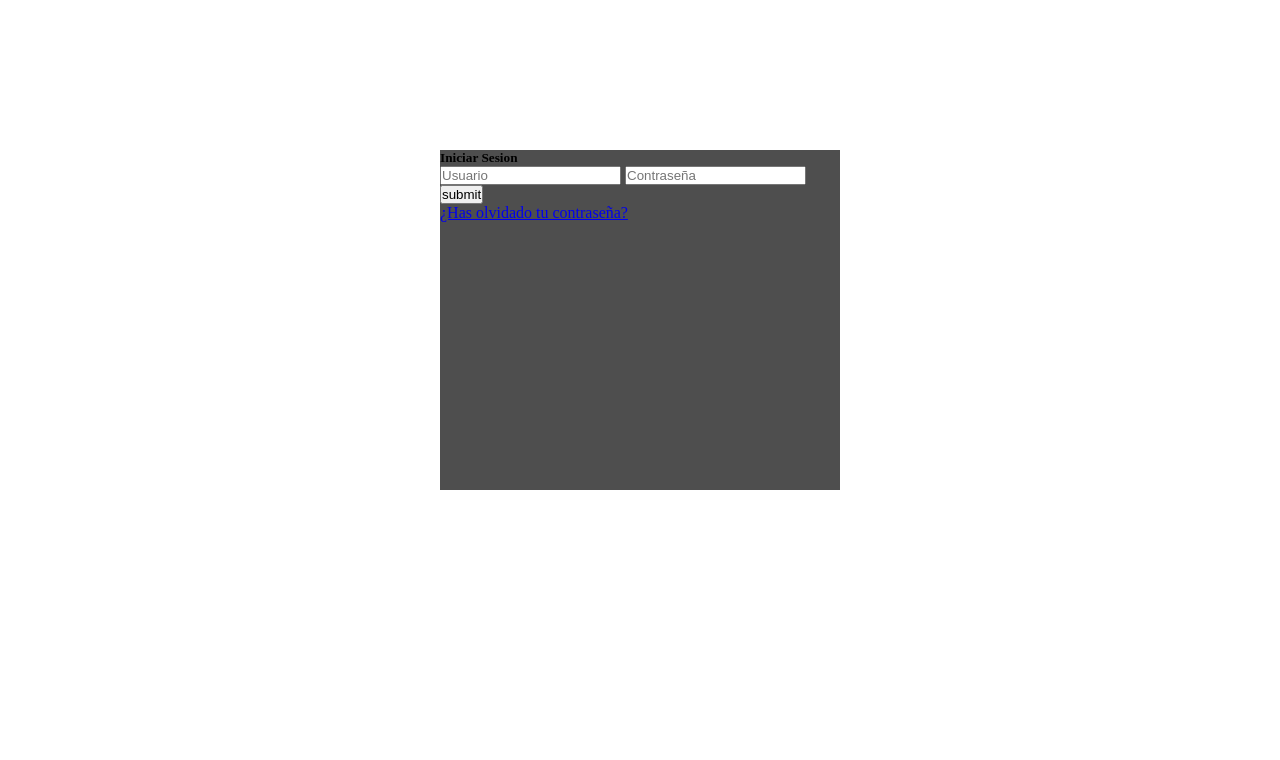
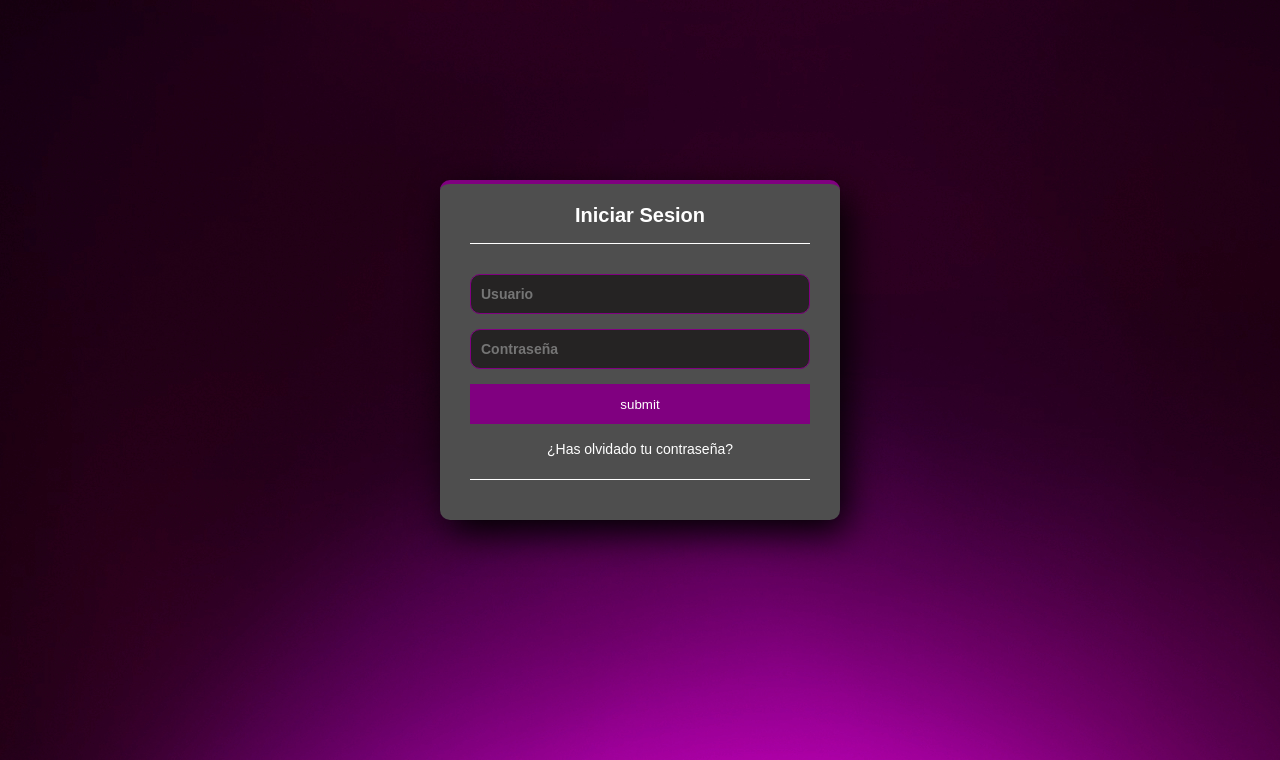
Before and after one commit to Bransteek/Music-Player, a PHP site: page /Frontend/Login.html in a window 1280 px wide. Shown: the top 760 px of the page. Run offline with PHP 8.4, Linux system fonts and the light colour scheme.

Commit message:
login css

```diff
--- a/Frontend/Login.html
+++ b/Frontend/Login.html
@@ -4,6 +4,7 @@
     <meta charset="UTF-8" />
     <meta name="viewport" content="width=device-width, initial-scale=1.0" />
     <link rel="stylesheet" href="style.css" />
+    <link rel="icon" href="../Image/Logo.ico" type="image/x-icon" />
     <title>Aizi</title>
   </head>
   <body>
@@ -23,7 +24,7 @@
         value=""
         placeholder="Contraseña"
       />
-      <button type="submit">submit</button>
+      <button class="buttons" type="submit">submit</button>
       <p><a href="#">¿Has olvidado tu contraseña?</a></p>
     </section>
   </body>
--- a/Frontend/style.css
+++ b/Frontend/style.css
@@ -4,10 +4,66 @@ padding: 0;
   box-sizing: border-box;
 }
 
-.form-login{
+body {
+  font-family: Arial;
+  background-image: url("../Image/bg.jpg");
+}
+
+.form-login {
   width: 400px;
   height: 340px;
   background: #4e4e4e;
   margin: auto;
-    margin-top: 150px;
+  margin-top: 180px;
+  box-shadow: 7px 13px 37px #000;
+  padding: 20px 30px;
+  border-top: 4px solid purple;
+  color: white;
+  border-radius: 10px;
 }
+
+.form-login h5 {
+  margin: 0;
+  text-align: center;
+  height: 40px;
+  margin-bottom: 30px;
+  border-bottom: 1px solid;
+  font-size: 20px;
+}
+
+.controls {
+  width: 100%;
+  border: 1px solid purple;
+  margin-bottom: 15px;
+  padding: 11px 10px;
+  background: #252323;
+  font-size: 14px;
+  font-weight: bold;
+  border-radius: 10px;
+}
+
+.buttons {
+  width: 100%;
+  height: 40px;
+  background: purple;
+  border: none;
+  color: white;
+  margin-bottom: 16px;
+}
+
+.form-login p {
+  height: 40px;
+  text-align: center;
+  border-bottom: 1px solid;
+}
+
+.form-login a {
+  color: white;
+  text-decoration: none;
+  font-size: 14px;
+}
+
+.form-login a:hover {
+  text-decoration: underline;
+  color: purple;
+}
```
Also changed, not shown: Image/Logo.png (deleted), Image/bg.jpg (added). Lines whose indentation alone changed are shown as unchanged.
